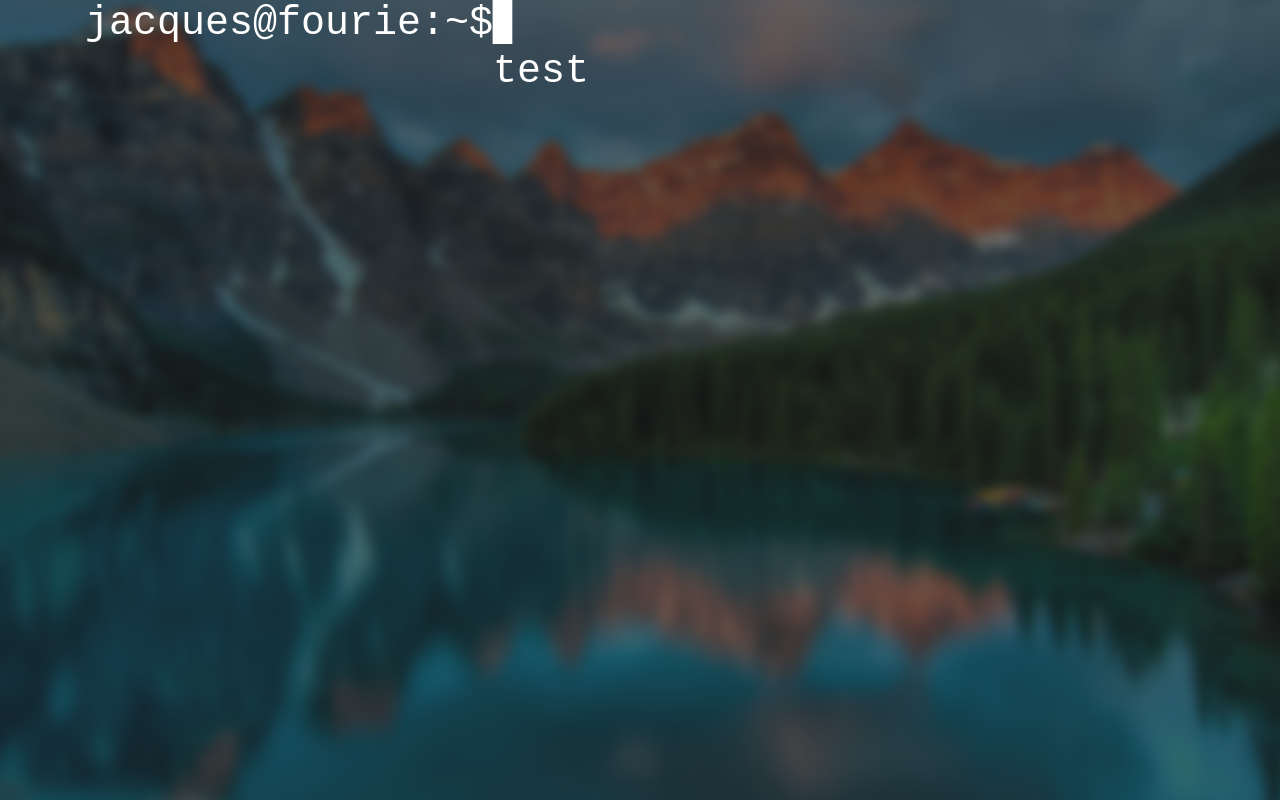
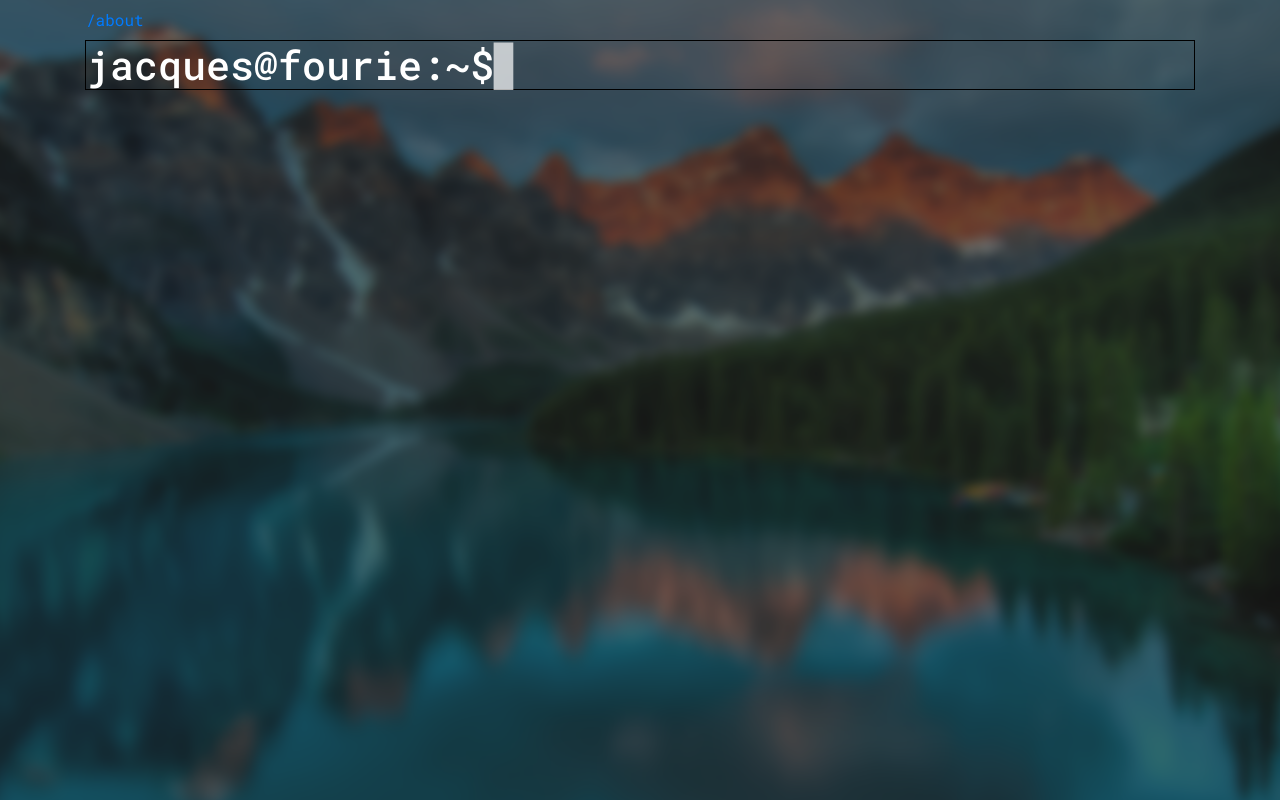
Before and after one commit to jac4e/website, an Angular app: page / in a window 1280 px wide. Built offline with nearby package versions, Linux system fonts and the light colour scheme.

Commit message:
Finished input and started fleshing out the rest

```diff
--- a/src/app/app.component.html
+++ b/src/app/app.component.html
@@ -1,13 +1,25 @@
 <div class="background"></div>
 <div class="container">
+  <div class='scrollable'>
     <div class="row header justify-content-center">
+      <!-- replace with navbar component -->
+      <nav class="col-12 navbar navbar-expand">
+        <ul class="navbar-nav" id="directoryElement">
+          <li class="nav-item mr-2">
+            <a href='/about'>/about</a>
+          </li>
+        </ul>
+      </nav>
       <div class="col-12">
-                  <h1>jacques@fourie:{{ location }}$</h1>
-                  <app-input></app-input>
+        <h1 class="m-0">jacques@fourie:{{ location }}$<app-input></app-input></h1>
+      </div>
+      <div>
+            <!-- add command component -->
       </div>
     </div>
-      <div class="row content justify-content-center">
+    <div class="row content justify-content-center">f
 
+    </div>
   </div>
   <div class="row footer justify-content-center">
 
--- a/src/app/app.component.scss
+++ b/src/app/app.component.scss
@@ -1,8 +1,18 @@
-.header div {
-    display: inline-flex;
-    margin-bottom: .5rem;
-    font-weight: 500;
-    line-height: 1.2;
-    font-size: 2.5rem;
-    color: white;
+.scrollable {
+  overflow-y: scroll;
 }
+.header div h1 {
+  border: thin solid black;
+}
+
+@media (max-width: 767.98px) {
+  .header div h1 {
+    font-size: 3vw;
+  }
+}
+
+@media (max-width: 575.98px) {
+  .header div h1 {
+    font-size: 3vw;
+  }
+}
--- a/src/app/input/input.component.html
+++ b/src/app/input/input.component.html
@@ -1,5 +1,3 @@
-<span id="input" (click)="onClick($event)">
-    <input maxLength="{{width}}" style="width:{{width}}ch;" (focus)="focus(true)" (focusout)="focus(false)" (keyup)="onInput($event)" (keydown)="onInput($event)" (input)="onInput($event)">
-    <span style="margin-left:{{horzPosition}}ch;" id="cursor">▋</span>
-</span>
-<p>{{ output }}</p>
+<input style="width:{{width}}ch;" autocorrect="none" autocapitalize="none" (click)="onClick($event)" (focus)="focus(true)" (focusout)="focus(false)"
+    (keydown)="onInput($event)">
+<span style="margin-left:{{cursorPosition}}ch;" id="cursor">▋</span>
--- a/src/app/input/input.component.scss
+++ b/src/app/input/input.component.scss
@@ -1,4 +1,5 @@
 input {
+  font-weight: inherit;
   background-color: hsla(0, 0%, 0%, 0);
   border: 0 none #000;
   color: white;
@@ -6,6 +7,12 @@ input {
   padding: 0 0 0 0;
   z-index: 2;
 }
+#cursor{
+  color:rgba($color: #FFF, $alpha: 0.7)
+}
+p {
+  word-wrap: break-word;
+}
 input:focus {
   outline: none;
 }
--- a/src/app/input/input.component.ts
+++ b/src/app/input/input.component.ts
@@ -1,4 +1,4 @@
-import { Component, OnInit } from '@angular/core';
+import { Component, OnInit, ɵCompiler_compileModuleSync__POST_R3__ } from '@angular/core';
 
 @Component({
   selector: 'app-input',
@@ -8,49 +8,128 @@ import { Component, OnInit } from '@angular/core';
 export class InputComponent implements OnInit {
   output: string;
   width: number;
-  horzPosition: number;
+  cursorPosition: number;
   blinkInterval: number | undefined;
   cursorElement: HTMLElement;
+  history: string[];
 
   constructor() {
   }
   ngOnInit(): void {
-    this.output = 'test';
+    this.output = 'test<br>';
     this.width = 21;
-    this.horzPosition = -this.width;
+    this.cursorPosition = -this.width;
   }
-  cursorBlink(state: string){
+  cursorBlink(state: string) {
     const cursor = document.querySelector('#cursor') as HTMLElement;
-    function blink(): void{
+    function blink(): void {
       cursor.style.opacity = Math.abs(+cursor.style.opacity - 1).toString();
     }
-    if (state === 'stop'){
+    if (state === 'stop') {
       window.clearInterval(this.blinkInterval);
       cursor.style.opacity = (1).toString();
-    } else if (state === 'start'){
+    } else if (state === 'start') {
       this.blinkInterval = window.setInterval(blink, 1100);
     }
   }
-  onInput(e){
-    this.updateCursorPos(e);
-    this.output = e.target.value;
+  onInput(e) {
+    e.preventDefault();
+    console.log(e.key);
+    let selectionStart = e.target.selectionStart;
+    let selectionEnd = e.target.selectionEnd;
+    switch (e.keyCode) {
+      case 8: {// Backspace
+        if (selectionStart !== selectionEnd) {
+          e.target.value = e.target.value.slice(0, selectionStart) + e.target.value.slice(selectionEnd);
+          selectionEnd = selectionStart;
+        } else if (selectionStart !== 0) {
+          e.target.value = e.target.value.slice(0, selectionStart - 1) + e.target.value.slice(selectionEnd);
+          selectionStart -= 1;
+          selectionEnd -= 1;
+        }
+        break;
+      }
+      case 13: {// Enter
+        this.output += e.target.value;
+        e.target.value = '';
+        selectionStart = 0;
+        break;
+      }
+      case 37: {// Arrow left
+        if (e.shiftKey){
+          selectionStart -= 1;
+        } else if (selectionStart !== selectionEnd){
+          selectionEnd = selectionStart;
+        } else {
+          selectionStart -= 1;
+          selectionEnd -= 1;
+        }
+        break;
+      }
+      case 38: {// Arrow up
+        break;
+      }
+      case 39: {// Arrow right
+        if (e.shiftKey){
+          selectionEnd += 1;
+        } else if (selectionStart !== selectionEnd){
+          selectionStart = selectionEnd;
+        } else {
+          selectionStart += 1;
+          selectionEnd += 1;
+        }
+        break;
+      }
+      case 40: {// Arrow down
+        break;
+      }
+      default:
+        // Handle all character keys
+        if (e.key.length === 1 && e.target.value.length < this.width) {
+          if (selectionStart === selectionEnd) {
+            e.target.value = e.target.value.slice(0, selectionStart) + e.key + e.target.value.slice(selectionStart);
+            selectionStart += 1;
+            selectionEnd += 1;
+          } else {
+            e.target.value = e.target.value.replace(e.target.value.slice(selectionStart, selectionEnd), e.key);
+            selectionStart += 1;
+            selectionEnd = selectionStart;
+          }
+        }
+    }
+    // Selection position verification
+    if (selectionStart > e.target.value.length){
+      selectionStart = e.target.value.length;
+    }
+    if (selectionEnd > e.target.value.length){
+      selectionEnd = e.target.value.length;
+    }
+    if (selectionStart < 0 ){
+      selectionStart = 0;
+    }
+    if (selectionEnd < 0 ){
+      selectionEnd = 0;
+    }
+    this.updateCursorPos(selectionStart);
+    e.target.selectionStart = selectionStart;
+    e.target.selectionEnd = selectionEnd;
   }
-  updateCursorPos(e){
+  updateCursorPos(pos) {
     this.cursorBlink('stop');
-    if (e.target.selectionStart <= 21){
-      this.horzPosition = e.target.selectionStart - 21;
-    } else if (e.target.selectionStart > 21){
-      this.horzPosition = 0;
+    if (0 <= pos && pos <= this.width) {
+      this.cursorPosition = pos - this.width;
+    } else if (pos > this.width) {
+      this.cursorPosition = 0;
     }
     this.cursorBlink('start');
   }
-  onClick(e){
-    this.updateCursorPos(e);
+  onClick(e) {
+    this.updateCursorPos(e.target.selectionStart);
     document.querySelector('#input').firstChild.focus();
   }
-  focus(isFocused: boolean){
+  focus(isFocused: boolean) {
     const cursor = document.querySelector('#cursor') as HTMLElement;
-    if (!isFocused){
+    if (!isFocused) {
       this.cursorBlink('stop');
     }
   }
--- a/src/styles.scss
+++ b/src/styles.scss
@@ -1,3 +1,5 @@
+@import url('https://fonts.googleapis.com/css2?family=Roboto+Mono:ital,wght@0,100;0,300;0,400;0,500;0,700;1,100;1,300;1,400;1,500;1,700&display=swap');
+
 .background {
   position: fixed;
   background-image: url('/assets/imgs/background.jpg');
@@ -7,7 +9,7 @@
   height: 100vh;
   width: 100vw;
   filter: blur(5px) contrast(70%) brightness(50%);
-  transform: scale(1.1);
+  transform: scale(1.05);
 }
 
 body {
```
Also changed, not shown: src/app/console.ts (added, +59 -0 lines). Lines whose indentation alone changed are shown as unchanged.
